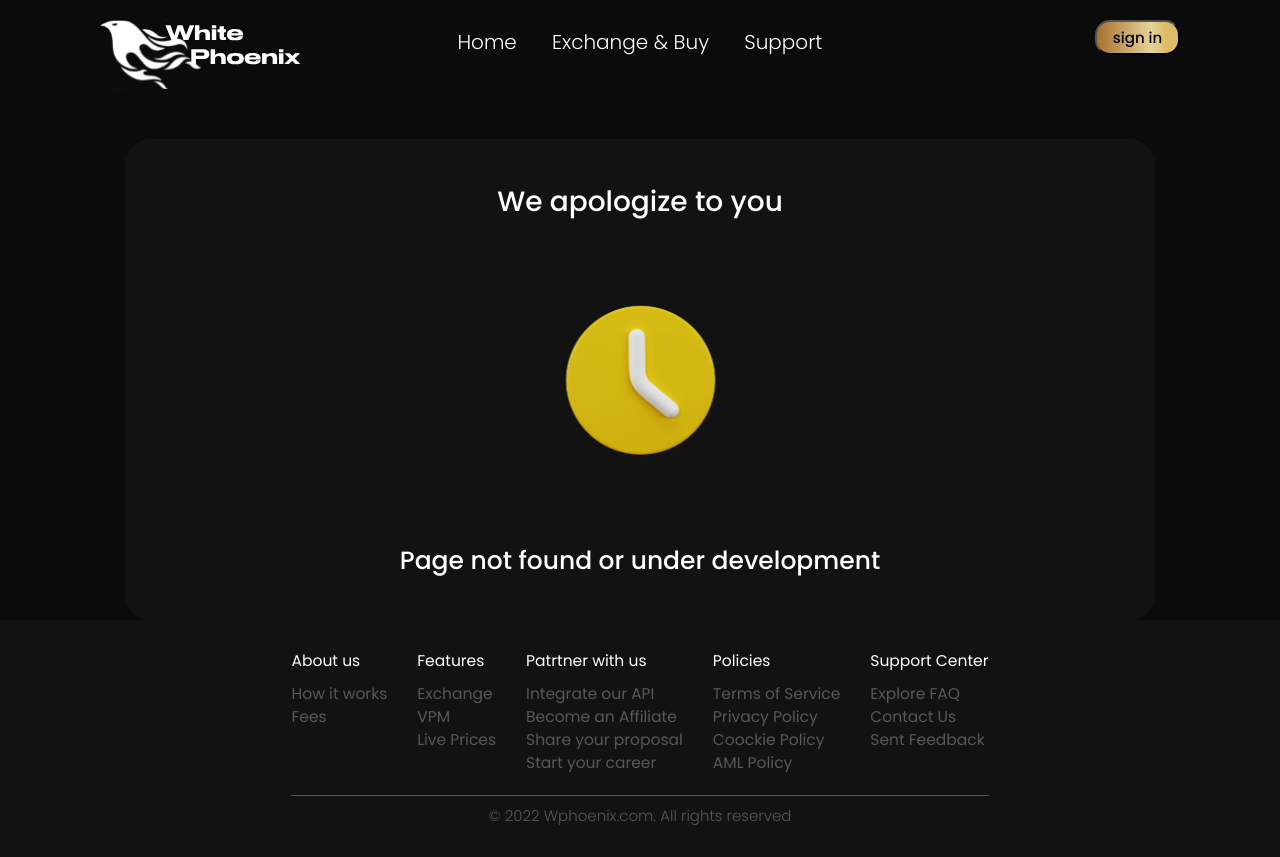
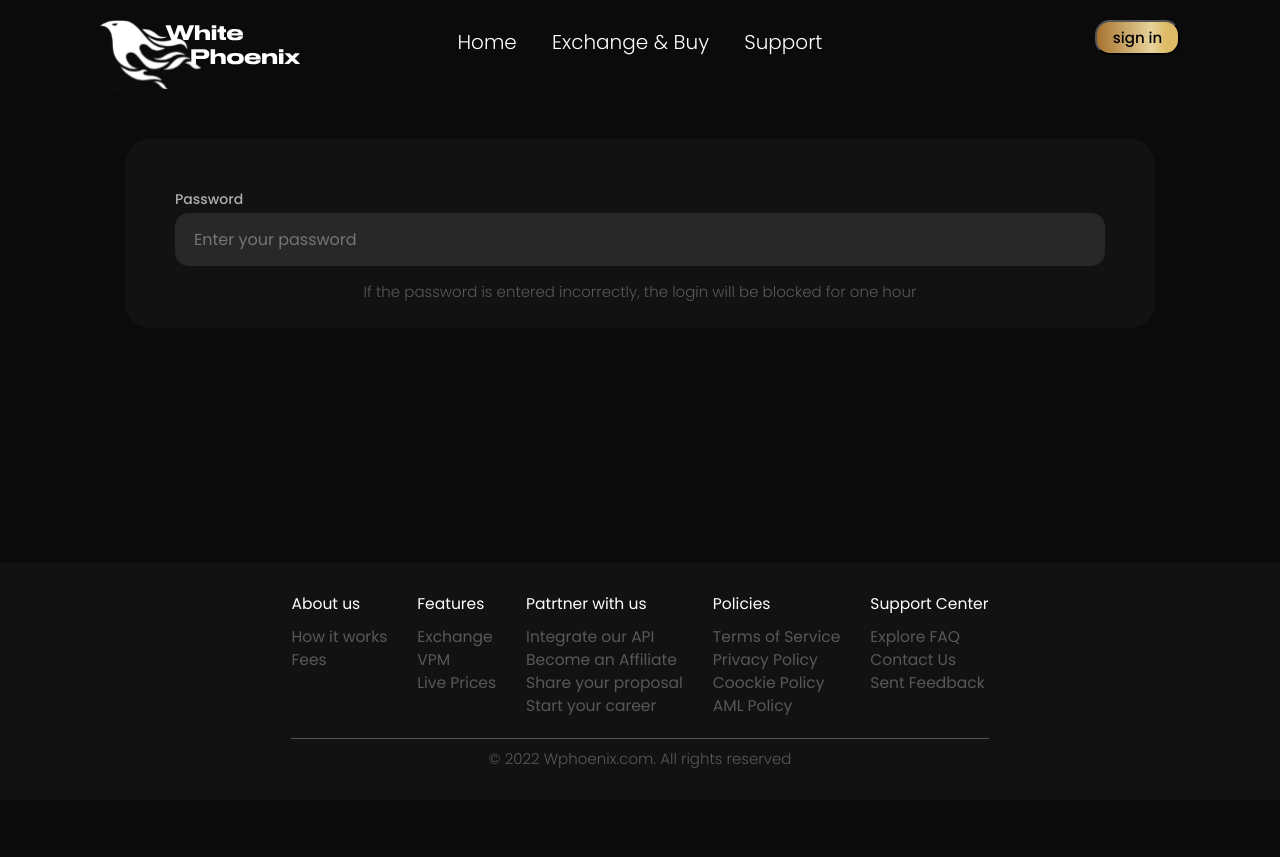
Before and after one commit to chyVacheck/white_proenix, a React (Create React App) app: page /Admin in a window 1280 px wide. Before the commit this address led to /Page_Not_Found_Or_In_Development. After the commit the page ends 800 px from the top, so only its background shows below. Built offline with nearby package versions, Linux system fonts and the light colour scheme; no server answers.

Commit message:
feat: создать стр для входа на администрацию, подготовить файл для администрации

```diff
--- /dev/null
+++ b/src/components/Admin/Admin.js
@@ -0,0 +1,8 @@
+import AdminLogin from './AdminLogin/AdminLogin.js';
+import AdminPanel from './AdminPanel/AdminPanel.js';
+
+
+export {
+  AdminLogin,
+  AdminPanel
+}
--- /dev/null
+++ b/src/components/Admin/AdminLogin/AdminLogin.css
@@ -0,0 +1,34 @@
+.adminLogin {
+  color: #fff;
+  text-align: center;
+  display: flex;
+  flex-direction: column;
+  align-items: center;
+  justify-content: space-between;
+  row-gap: 50px;
+  margin: 0 0 100px;
+}
+
+.adminLogin__container {
+  background: #121212;
+  border-radius: 25px;
+  max-width: 1030px;
+  width: 100%;
+  height: 100%;
+  box-sizing: border-box;
+  padding: 50px 50px 25px;
+  display: flex;
+  flex-direction: column;
+  justify-content: space-between;
+  align-items: center;
+  row-gap: 15px;
+}
+
+.adminLogin__message {
+  font-weight: 300;
+  font-size: 15px;
+  line-height: 22px;
+  text-align: center;
+  color: #585858;
+  margin: 0;
+}
--- /dev/null
+++ b/src/components/Admin/AdminLogin/AdminLogin.js
@@ -0,0 +1,48 @@
+
+import { useEffect, useState } from 'react';
+import axios from 'axios';
+import useForm from '../../../hooks/useForm';
+import Field from '../../Field/Field';
+import './AdminLogin.css';
+
+function AdminLogin() {
+
+  const { values, handleChange, setValues } = useForm({
+    password: ''
+  });
+
+  const [ip, setIP] = useState('');
+
+  //creating function to load ip address from the API
+  const getData = async () => {
+    const res = await axios.get('https://geolocation-db.com/json/')
+    console.log(res.data);
+    setIP(res.data.IPv4)
+  }
+
+  useEffect( () => {
+    //passing getData method to the lifecycle method
+    getData()
+
+  }, [])
+
+
+  return (
+    <section className='adminLogin'>
+      <article className='adminLogin__container'>
+        <Field
+          inputName={'passwordLogin'}
+          fieldName='Password'
+          value={values.passwordLogin}
+          handleChange={handleChange}
+          type={'text'}
+        />
+        <p className='adminLogin__message'>
+          If the password is entered incorrectly, the login will be blocked for one hour
+        </p>
+      </article>
+    </section>
+  )
+}
+
+export default AdminLogin;
--- /dev/null
+++ b/src/components/Admin/AdminPanel/AdminPanel.css
@@ -0,0 +1,3 @@
+.adminPanel {
+  margin: 0;
+}
--- /dev/null
+++ b/src/components/Admin/AdminPanel/AdminPanel.js
@@ -0,0 +1,12 @@
+
+import './AdminPanel.css';
+
+function AdminPanel() {
+
+  return (
+    <section className='adminPanel'>
+    </section>
+  )
+}
+
+export default AdminPanel;
--- a/src/components/App/App.js
+++ b/src/components/App/App.js
@@ -3,12 +3,16 @@ import './App.css';
 
 import { Routes, Navigate, Route } from 'react-router-dom';
 //* компоненты
+//? для администрации
+import { AdminLogin } from './../Admin/Admin.js';
+// import AdminPanel from './../Admin/AdminPanel.js';
+
 //? основные
-import Header from '../Header/Header.js';
-import Home from '../Home/Home.js';
-import ExchangeBuy from '../ExchangeBuy/ExchangeBuy';
-import Support from '../Support/Support';
-import Footer from '../Footer/Footer.js';
+import Header from './../Header/Header.js';
+import Home from './../Home/Home.js';
+import ExchangeBuy from './../ExchangeBuy/ExchangeBuy';
+import Support from './../Support/Support';
+import Footer from './../Footer/Footer.js';
 import Profile from './../Profile/Profile.js';
 
 //? защита стр
@@ -98,6 +102,17 @@ function App() {
       />
 
       <Routes>
+
+        {/* админ панель {AdminPanel} */}
+        <Route
+          exact
+          path="/Admin"
+          element={
+            <AdminLogin />
+          }>
+        </Route>
+
+
         {/* основной контент {home} */}
         <Route
           exact
```
